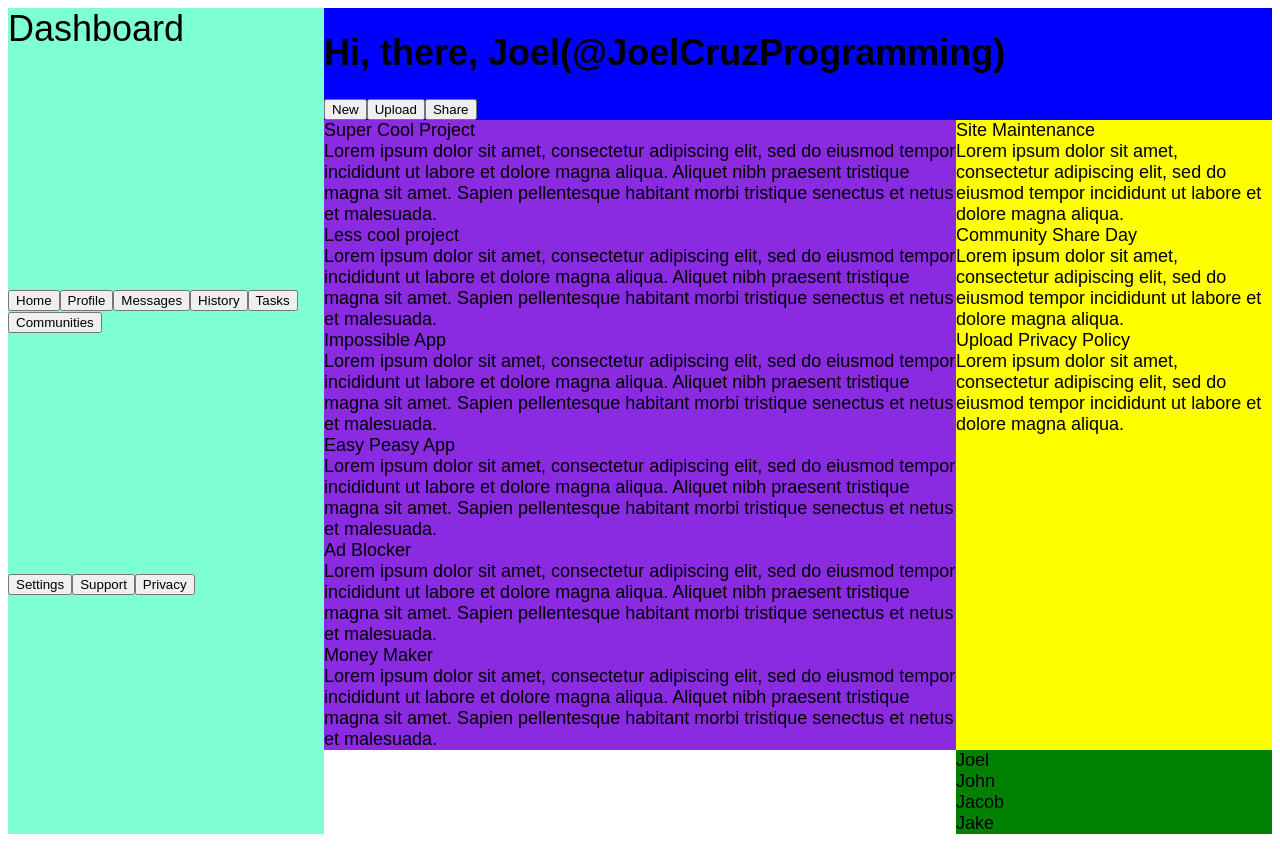
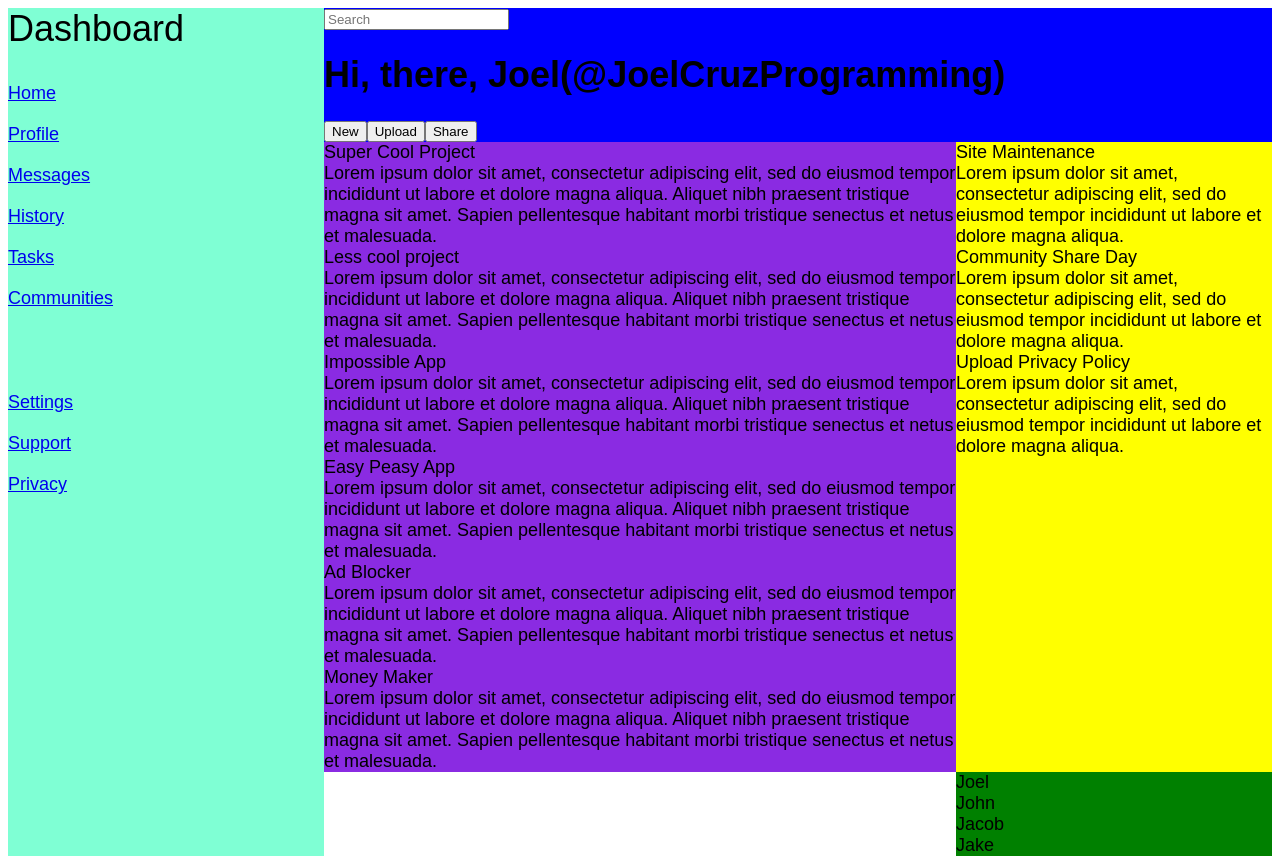
Before and after one commit to JoelCruzCode/Project-Admin-Dashboard, a plain HTML site: page index.html in a window 1280 px wide. Before the commit the page ends 834 px from the top, so only its background shows below. Drawn offline with Linux system fonts and the light colour scheme.

Commit message:
Complete sidebar grid

```diff
--- a/index.html
+++ b/index.html
@@ -9,7 +9,10 @@
   <body>
     <div class="wrapper">
       <div class="header">
-        <div class="search-bar"></div>
+        <div class="search-bar">
+          <label for="search"></label>
+          <input id="search" type="text" placeholder="Search" />
+        </div>
         <div class="account">
           <div class="notifications"></div>
           <div class="user-icon"></div>
@@ -21,17 +24,17 @@
       <div class="sidebar">
         <div class="logo">Dashboard</div>
         <div class="side-1">
-          <button class="home">Home</button
-          ><button class="profile">Profile</button
-          ><button class="messages">Messages</button
-          ><button class="history">History</button
-          ><button class="tasks">Tasks</button
-          ><button class="communities">Communities</button>
+          <a class="home" href="#">Home</a>
+          <a class="profile" href="#">Profile</a>
+          <a class="messages" href="#">Messages</a>
+          <a class="history" href="#">History</a>
+          <a class="tasks" href="#">Tasks</a>
+          <a class="communities" href="#">Communities</a>
         </div>
         <div class="side-2">
-          <button class="settings">Settings</button
-          ><button class="support">Support</button
-          ><button class="privacy">Privacy</button>
+          <a class="settings" href="#">Settings</a>
+          <a class="support" href="#">Support</a>
+          <a class="privacy" href="#">Privacy</a>
         </div>
       </div>
       <div class="projects">
--- a/styles.css
+++ b/styles.css
@@ -21,6 +21,7 @@
   grid-column: 1 / 2;
   grid-row: 1 / 4;
   display: grid;
+  grid-template-rows: 75px 1fr 1.5fr;
 }
 
 .logo {
@@ -28,11 +29,15 @@
 }
 
 .side-1 {
-  /* display: grid; */
+  display: grid;
+  gap: 20px;
+  align-content: flex-start;
 }
 
 .side-2 {
-  /* display: grid; */
+  display: grid;
+  gap: 20px;
+  align-content: flex-start;
 }
 
 .projects {
```
